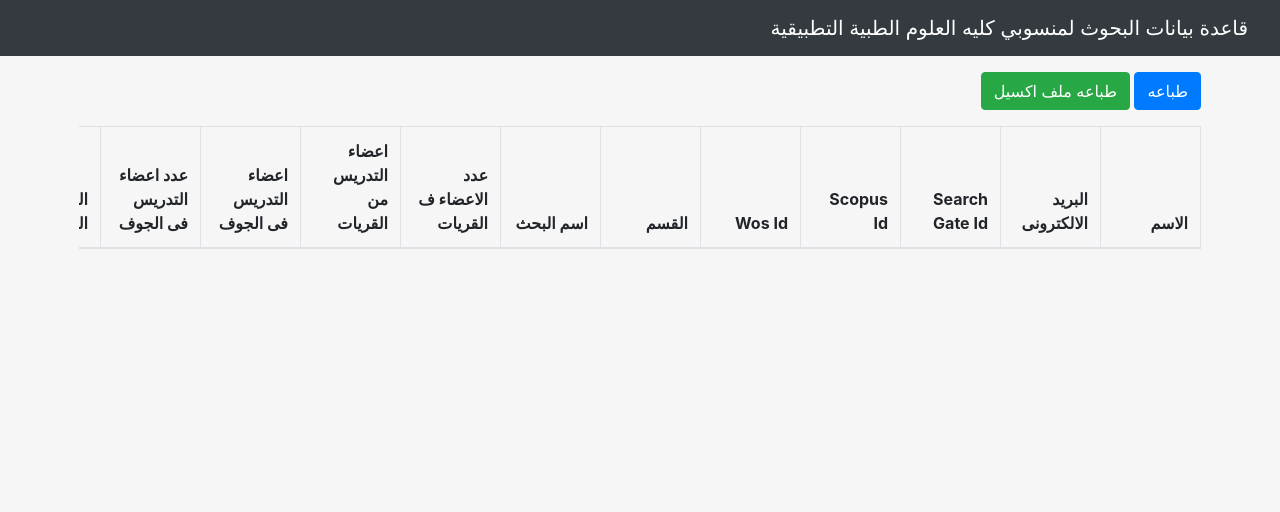
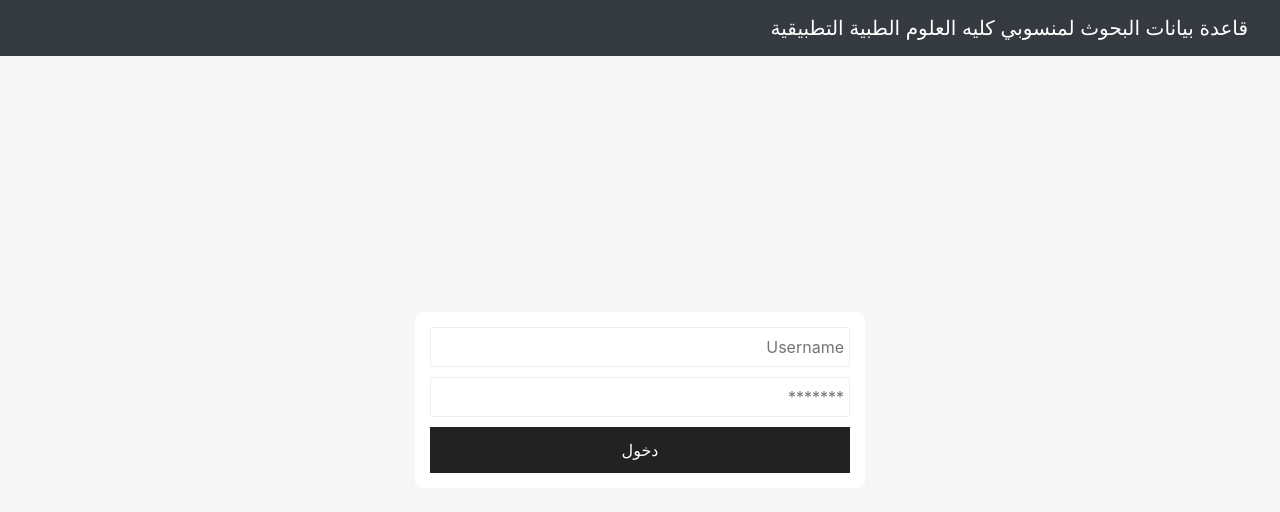
Before and after one commit to HamzaNabil/searches2, a website: page public/searches.html in a window 1280 px wide. Drawn offline with nearby package versions, Linux system fonts and the light colour scheme; no server answers.

Commit message:
login wrapper

```diff
--- a/public/css/style.css
+++ b/public/css/style.css
@@ -94,3 +94,43 @@ td {
 h3 {
   width: 100%;
 }
+
+.login-wrapper {
+  width: 450px;
+  position: absolute;
+  top: 50%;
+  left: 50%;
+  transform: translate(-50%, -50%);
+  background-color: #fff;
+  padding: 15px;
+  border-radius: 7px;
+}
+
+.login-wrapper input {
+  width: 100%;
+  box-sizing: border-box;
+  height: 40px;
+  padding: 5px;
+  border-radius: 3px;
+  margin-bottom: 10px;
+  border: 1px solid #eee;
+}
+
+.login-wrapper button {
+  width: 100%;
+  display: block;
+  cursor: pointer;
+  margin: auto;
+  text-align: center !important;
+  background-color: #222;
+  border: 1px solid #222;
+  color: #fff;
+  padding: 10px;
+  transition: 0.3s;
+}
+
+.login-wrapper button:hover {
+  background-color: transparent;
+  border: 1px solid #222;
+  color: #222;
+}
--- a/public/js/data.js
+++ b/public/js/data.js
@@ -1,10 +1,36 @@
+let userInput = document.querySelector("#login-username");
+let passInput = document.querySelector("#login-password");
+let buttonEl = document.querySelector("#login-btn");
+
+let containerWrapper = document.querySelector("#container-wrapper");
+let loginWrapper = document.querySelector(".login-wrapper");
+
 function getSearches() {
+  containerWrapper && (containerWrapper.style.display = "block");
+  loginWrapper && (loginWrapper.style.display = "none");
+
   fetch("/api/searches")
     .then((res) => res.json())
     .then((data) => uiSearches(data))
     .catch((err) => {});
 }
+
+function handleLogin() {
+  let userValue = userInput.value.trim();
+  let passValue = passInput.value.trim();
+
+  if (userValue == "" || passValue == "") {
+    alert("Please Fill Data !");
+  } else {
+    if (userValue == "Srcams" && passValue == "p@ss.w0Rdd!") {
       getSearches();
+    } else {
+      alert("username or password is incorrect !!");
+    }
+  }
+}
+
+buttonEl.addEventListener("click", handleLogin);
 
 function uiSearches(data) {
   document.querySelector("#d").innerHTML = "";
@@ -59,9 +85,13 @@ function deleteItem(id) {
     .then((data) => getSearches());
 }
 
-document.querySelector("#print").onclick = function () {
+let printBtn = document.querySelector("#print");
+
+if (printBtn) {
+  printBtn.onclick = function () {
     window.print();
   };
+}
 
 function html_table_to_excel(type) {
   var data = document.querySelector("#data");
@@ -76,6 +106,8 @@ function html_table_to_excel(type) {
 
 const export_button = document.getElementById("export_button");
 
+if (export_button) {
   export_button.addEventListener("click", () => {
     html_table_to_excel("xlsx");
   });
+}
--- a/public/searches.html
+++ b/public/searches.html
@@ -26,7 +26,13 @@
       </a>
     </nav>
 
-    <div class="container">
+    <div class="login-wrapper">
+      <input type="text" placeholder="Username" id="login-username" />
+      <input type="password" placeholder="*******" id="login-password" />
+      <button id="login-btn">دخول</button>
+    </div>
+
+    <div class="container" id="container-wrapper" style="display: none">
       <button class="btn btn-primary my-3" id="print">طباعه</button>
       <button class="btn btn-success" id="export_button">
         طباعه ملف اكسيل
```
Lines whose indentation alone changed are shown as unchanged.
